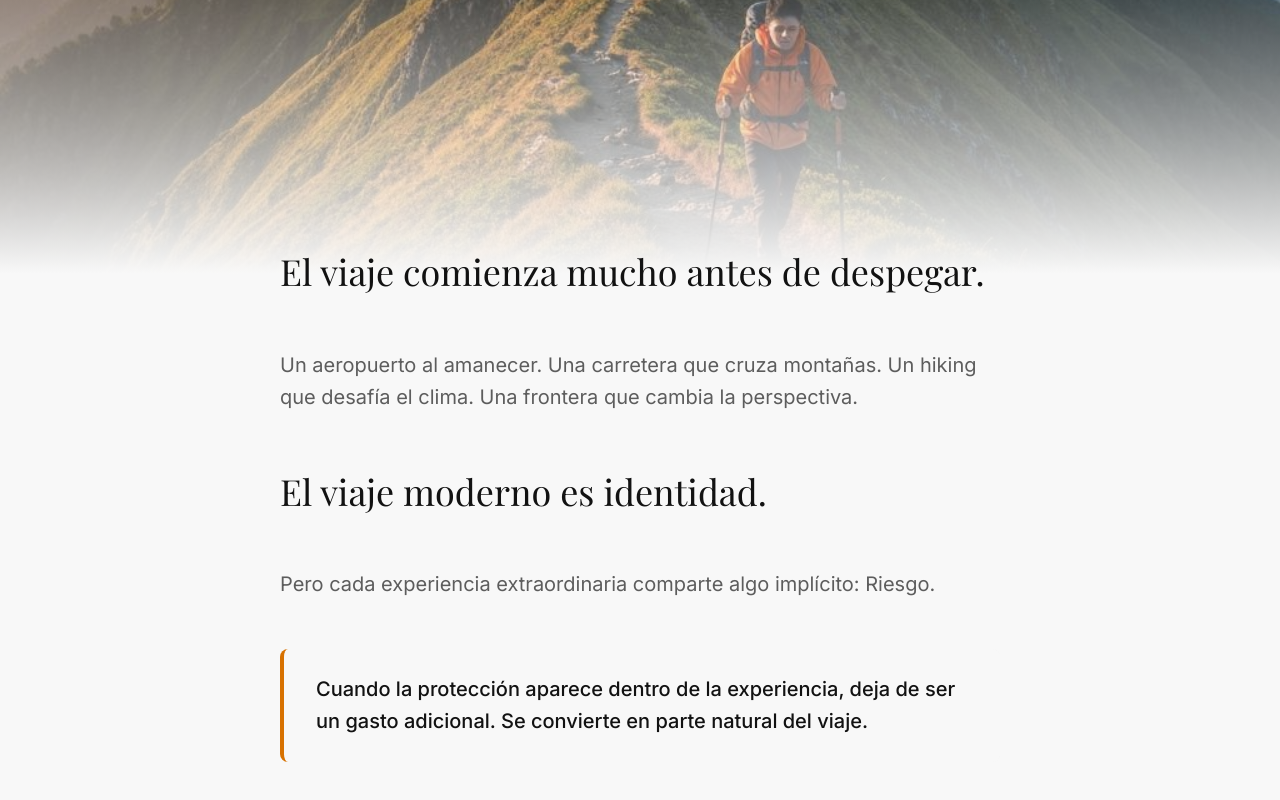
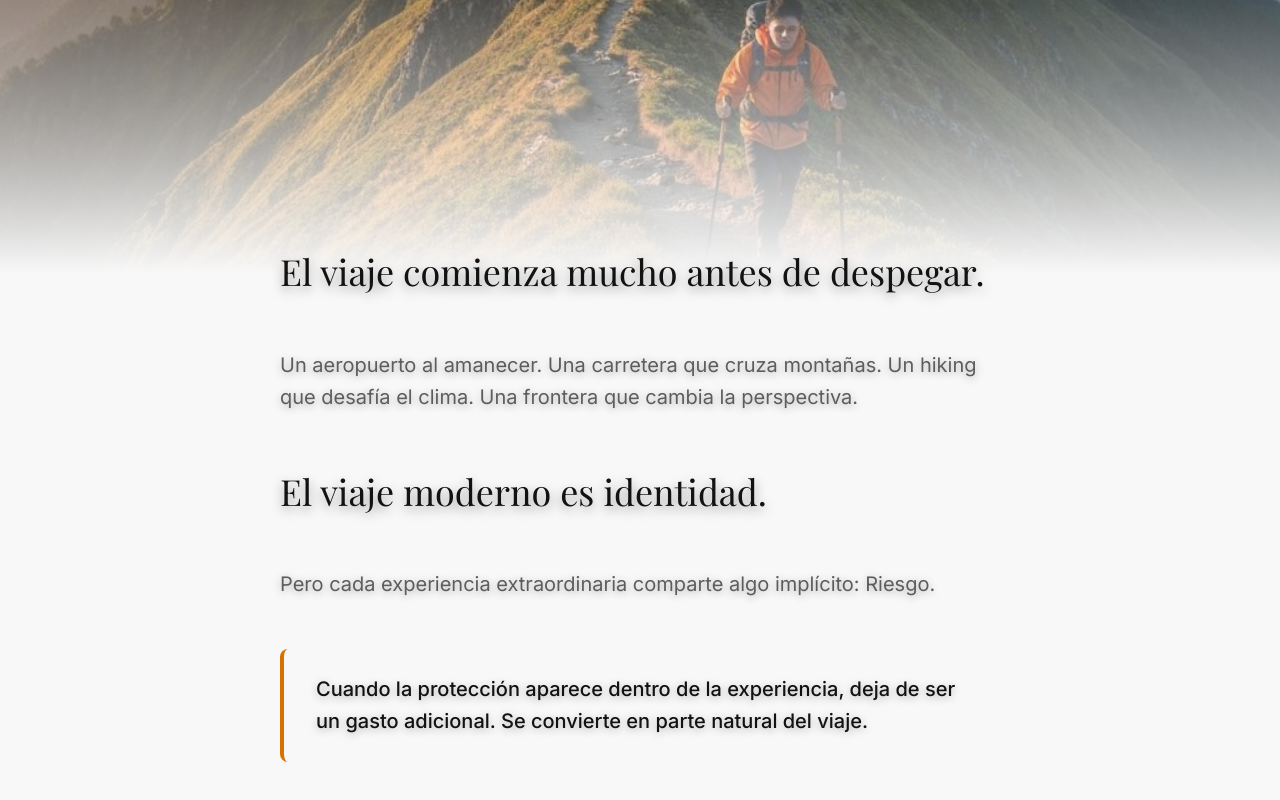
Before and after one commit to Kelsjv/v0-strategic-travel-partnership, a Next.js app: page / in a window 1280 px wide. Shown: the part 2845-3645 px from the top of the page. Built offline with nearby package versions, Linux system fonts and the light colour scheme; a web font is replaced by a local one.

Commit message:
Update aspirational-section.tsx

```diff
--- a/components/aspirational-section.tsx
+++ b/components/aspirational-section.tsx
@@ -35,6 +35,7 @@ export function AspirationalSection() {
                   ? "text-lg md:text-xl text-foreground font-medium border-l-4 border-accent pl-8 bg-background/80 backdrop-blur p-6 rounded-lg"
                   : "text-lg md:text-xl text-muted-foreground"
               }`}
+              style={i === 0 || i === 2 ? { textShadow: '0 4px 12px rgba(0,0,0,0.4)' } : (i === passages.length - 1 ? { textShadow: '0 2px 8px rgba(0,0,0,0.3)' } : { textShadow: '0 2px 8px rgba(0,0,0,0.3)' })}
             >
               {text}
             </p>
```
